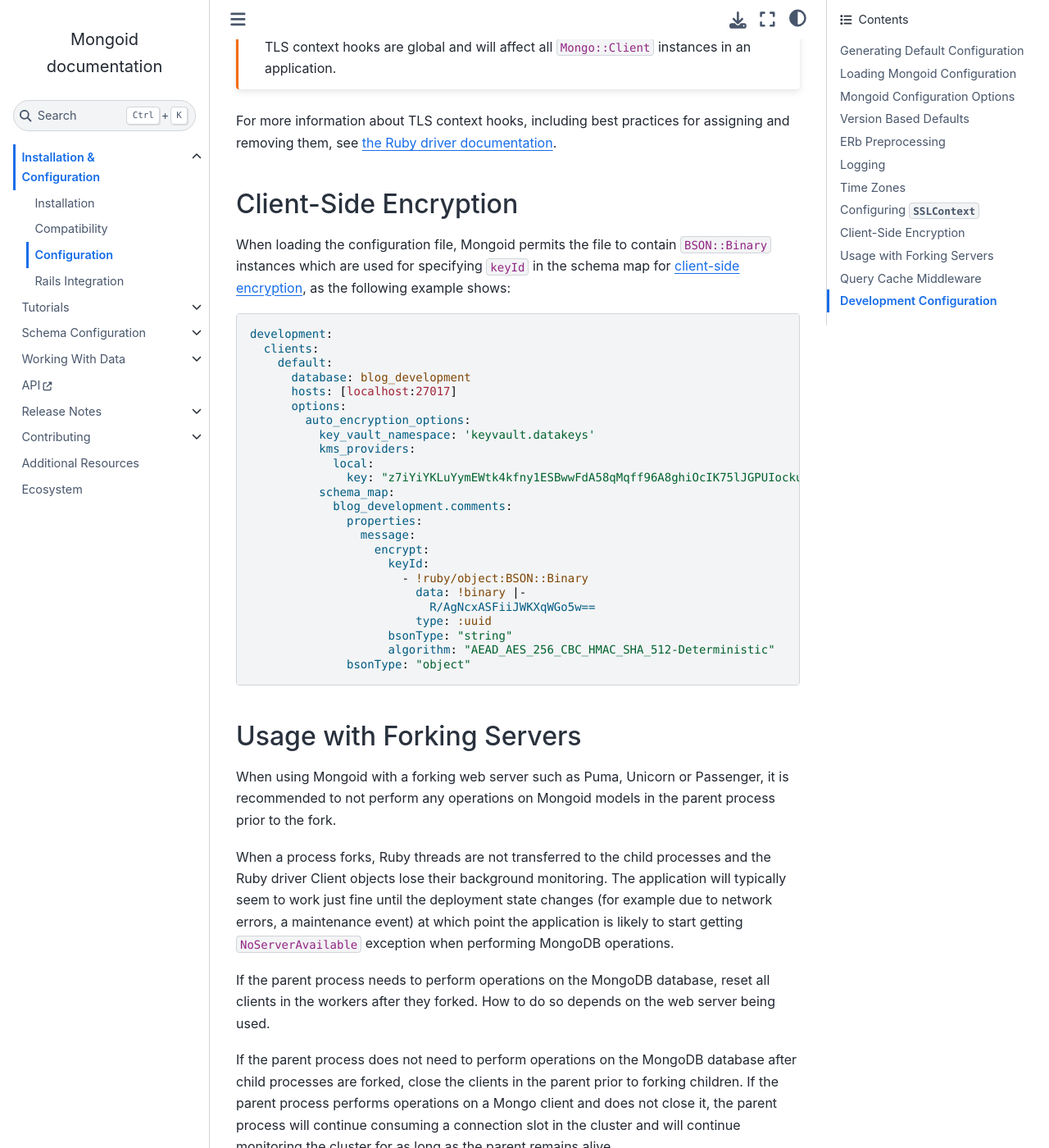
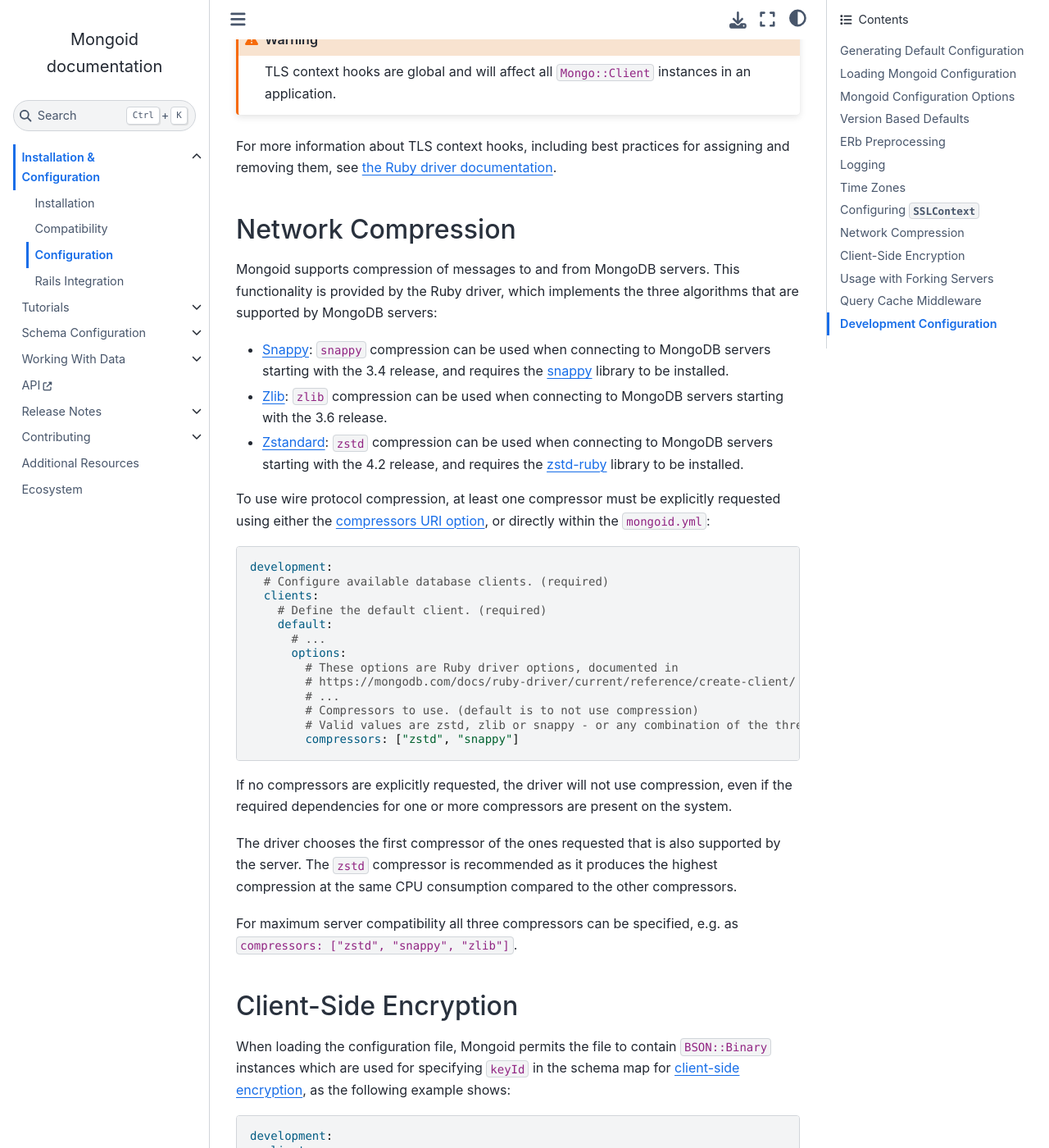
Before and after one commit to i80and/docs-mongoid, a Sphinx documentation site: the page built from docs/reference/configuration.txt, in a window 1280 px wide and 1400 px high, scrolled down 14562 px. Shown: the whole window at 82% size. Built offline with Sphinx 7.4.7 and the Sphinx Book theme 1.1.4, drawn with Linux system fonts in a browser that asks for light colours.

Commit message:
MONGOID-5649: added network compression docs (#5697)

```diff
--- a/docs/reference/configuration.txt
+++ b/docs/reference/configuration.txt
@@ -738,6 +738,55 @@ For more information about TLS context hooks, including best practices for
 assigning and removing them, see `the Ruby driver documentation <https://mongodb.com/docs/ruby-driver/current/reference/create-client/#modifying-sslcontext>`_.
 
 
+Network Compression
+===================
+
+Mongoid supports compression of messages to and from MongoDB servers. This functionality is provided by
+the Ruby driver, which implements the three algorithms that are supported by MongoDB servers:
+
+- `Snappy <https://google.github.io/snappy/>`_: ``snappy`` compression
+  can be used when connecting to MongoDB servers starting with the 3.4 release,
+  and requires the `snappy <https://rubygems.org/gems/snappy>`_ library to be
+  installed.
+- `Zlib <https://zlib.net/>`_: ``zlib`` compression can be used when
+  connecting to MongoDB servers starting with the 3.6 release.
+- `Zstandard <https://facebook.github.io/zstd/>`_: ``zstd`` compression can be
+  used when connecting to MongoDB servers starting with the 4.2 release, and
+  requires the `zstd-ruby <https://rubygems.org/gems/zstd-ruby>`_ library to
+  be installed.
+
+To use wire protocol compression, at least one compressor must be explicitly requested
+using either the `compressors URI option <https://www.mongodb.com/docs/manual/reference/connection-string/#mongodb-urioption-urioption.compressors>`_,
+or directly within the  ``mongoid.yml``:
+
+.. code-block:: yaml
+
+  development:
+    # Configure available database clients. (required)
+    clients:
+      # Define the default client. (required)
+      default:
+        # ...
+        options:
+          # These options are Ruby driver options, documented in
+          # https://mongodb.com/docs/ruby-driver/current/reference/create-client/
+          # ...
+          # Compressors to use. (default is to not use compression)
+          # Valid values are zstd, zlib or snappy - or any combination of the three
+          compressors: ["zstd", "snappy"]
+
+If no compressors are explicitly requested, the driver will not use compression,
+even if the required dependencies for one or more compressors are present on the
+system.
+
+The driver chooses the first compressor of the ones requested that is also supported
+by the server. The ``zstd`` compressor is recommended as it produces the highest
+compression at the same CPU consumption compared to the other compressors.
+
+For maximum server compatibility all three compressors can be specified, e.g.
+as ``compressors: ["zstd", "snappy", "zlib"]``.
+
+
 Client-Side Encryption
 ======================
 
```
